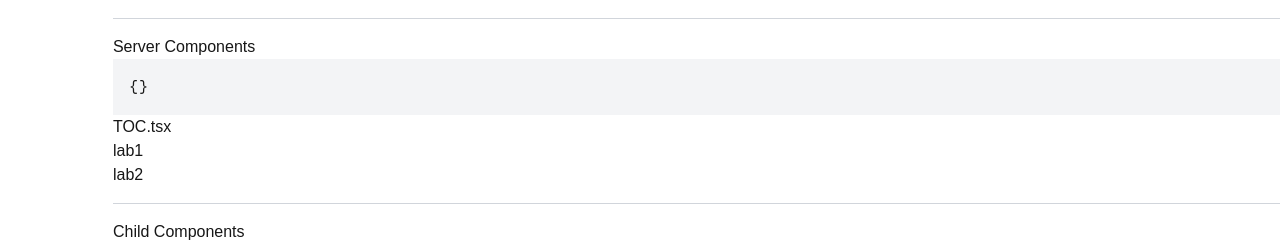
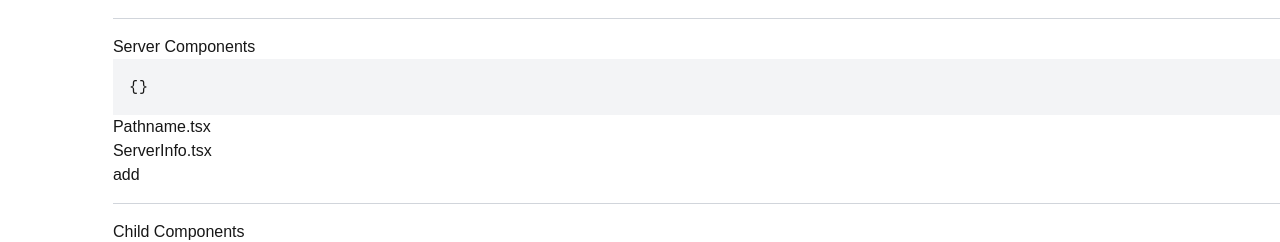
Before and after one commit to liuminjing2021cloud/webdev-client, a Next.js app: page /labs/lab3 in a window 1280 px wide. Shown: the part 2785-3027 px from the top of the page. Built offline with nearby package versions, Linux system fonts and the light colour scheme.

Commit message:
Fix Lab 3 client and server component data

```diff
--- a/app/labs/lab3/Pathname.tsx
+++ b/app/labs/lab3/Pathname.tsx
@@ -6,7 +6,7 @@ export default function Pathname() {
   const pathname = usePathname();
   return (
     <>
-      <p>Current pathname: {pathname}</p>
+      <p id="wd-pathname">Current pathname: {pathname}</p>
       <p>Pathname length: {pathname.length}</p>
       <p>Last segment: {pathname.split("/").at(-1)}</p>
     </>
--- a/app/labs/lab3/ServerInfo.tsx
+++ b/app/labs/lab3/ServerInfo.tsx
@@ -2,12 +2,12 @@ import { readdirSync } from "node:fs";
 import { join } from "node:path";
 
 export default function ServerInfo() {
-  const files = readdirSync(join(process.cwd(), "app", "labs"));
+  const files = readdirSync(join(process.cwd(), "app", "labs", "lab3"));
   const serverInformation = { arch: process.arch, pid: process.pid };
   return (
     <>
       <pre>{JSON.stringify(serverInformation, null, 2)}</pre>
-      <ul>
+      <ul id="wd-server-files">
         {files.slice(0, 3).map((file) => <li key={file}>{file}</li>)}
       </ul>
     </>
```
